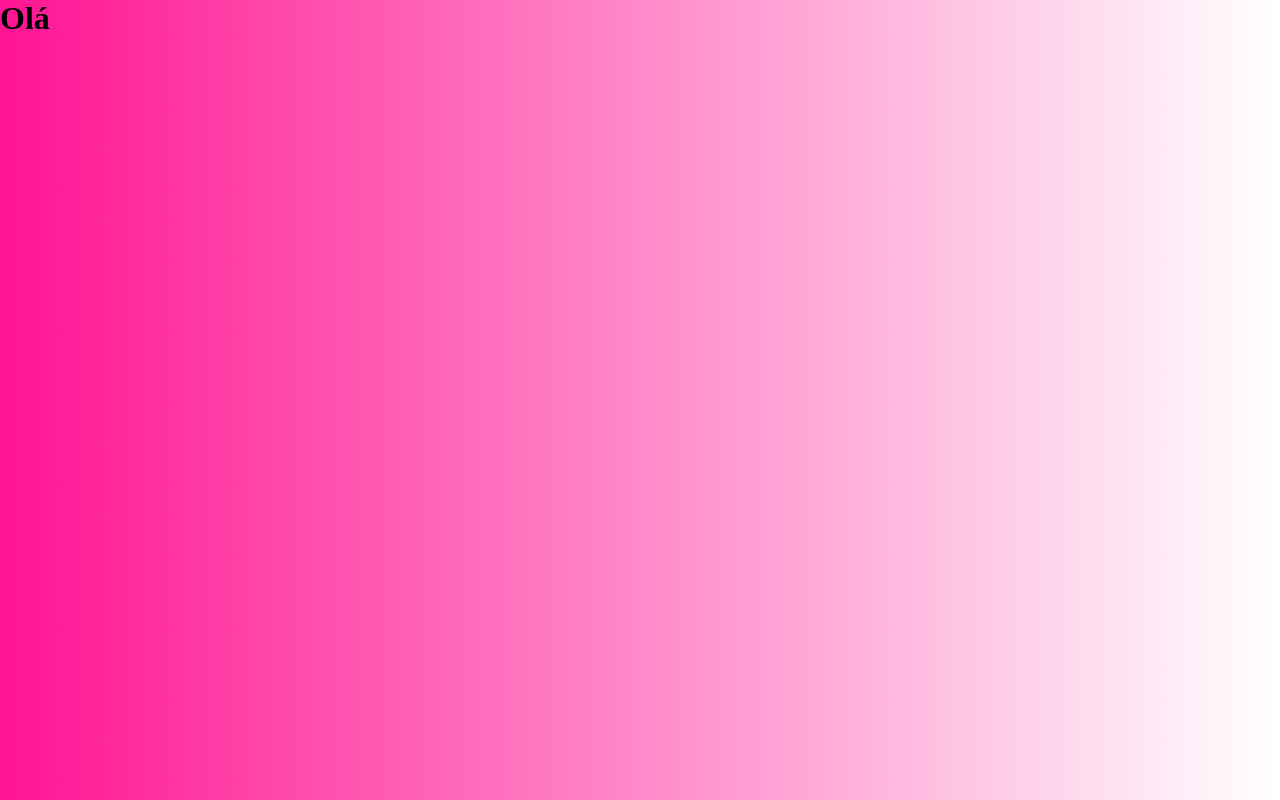
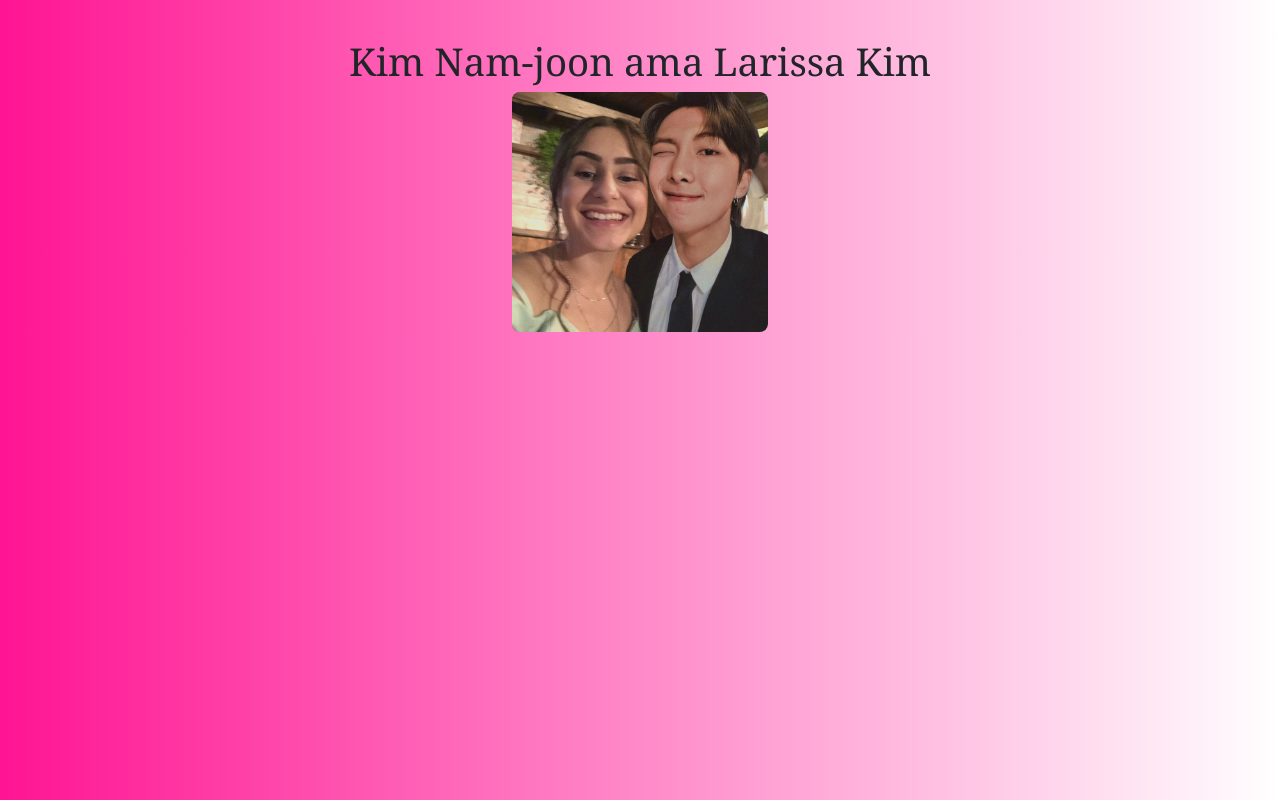
Before and after one commit to annamanoelly/larissa-kim, a plain HTML site: page index.html in a window 1280 px wide. Drawn offline with nearby package versions, Linux system fonts and the light colour scheme.

Commit message:
imagem e titulo centralizado

```diff
--- a/index.html
+++ b/index.html
@@ -3,11 +3,22 @@
 <head>
     <meta charset="UTF-8">
     <meta name="viewport" content="width=device-width, initial-scale=1.0">
+    <link rel="stylesheet" href="https://stackpath.bootstrapcdn.com/bootstrap/4.1.3/css/bootstrap.min.css" integrity="sha384-MCw98/SFnGE8fJT3GXwEOngsV7Zt27NXFoaoApmYm81iuXoPkFOJwJ8ERdknLPMO" crossorigin="anonymous">
     <link rel="stylesheet" href="style.css">
     <title>Larissa Kim</title>
 </head>
 <body>
-    <h1>Olá</h1>
+    <div class="center">
+        <h1 style="font-size:3vw; margin-top: 3vw;">Kim Nam-joon ama Larissa Kim</h1>
+    </div>
+
+    <div class="img-container">
+        <IMG src="img/joon.jpg" alt="dinamite" style="display: block; margin-left: auto; margin-right: auto;">
+    </div>
+
+
+
+
 
 </body>
 </html>
--- a/style.css
+++ b/style.css
@@ -3,3 +3,14 @@
     padding: 0;
     background: linear-gradient(to left, white, #FF1493);
 }
+
+.center{
+    text-align: center;
+    font-family: "Georgia", Times, serif;
+
+}
+
+img{
+    width: 20%;
+    border-radius: 8px;
+}
```
